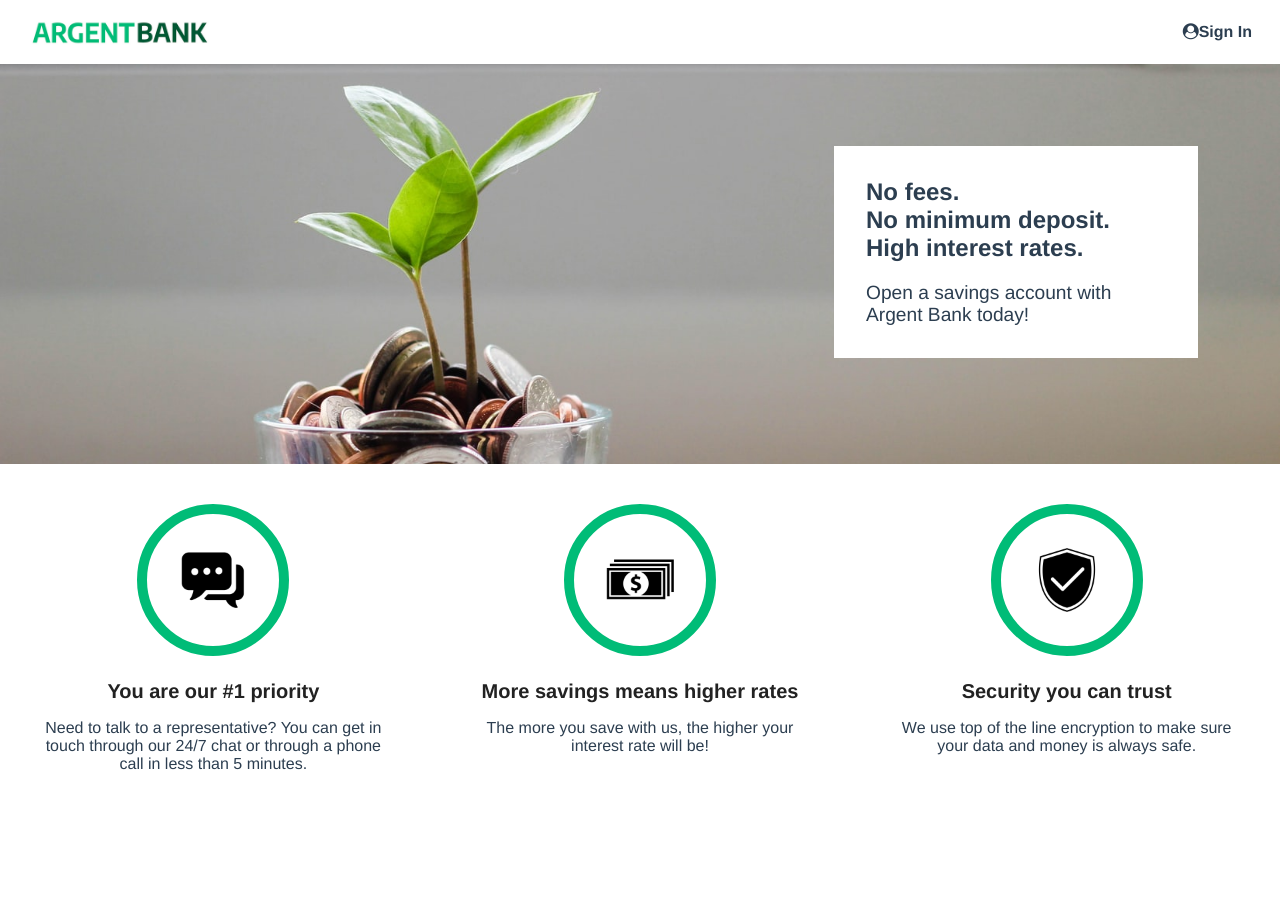
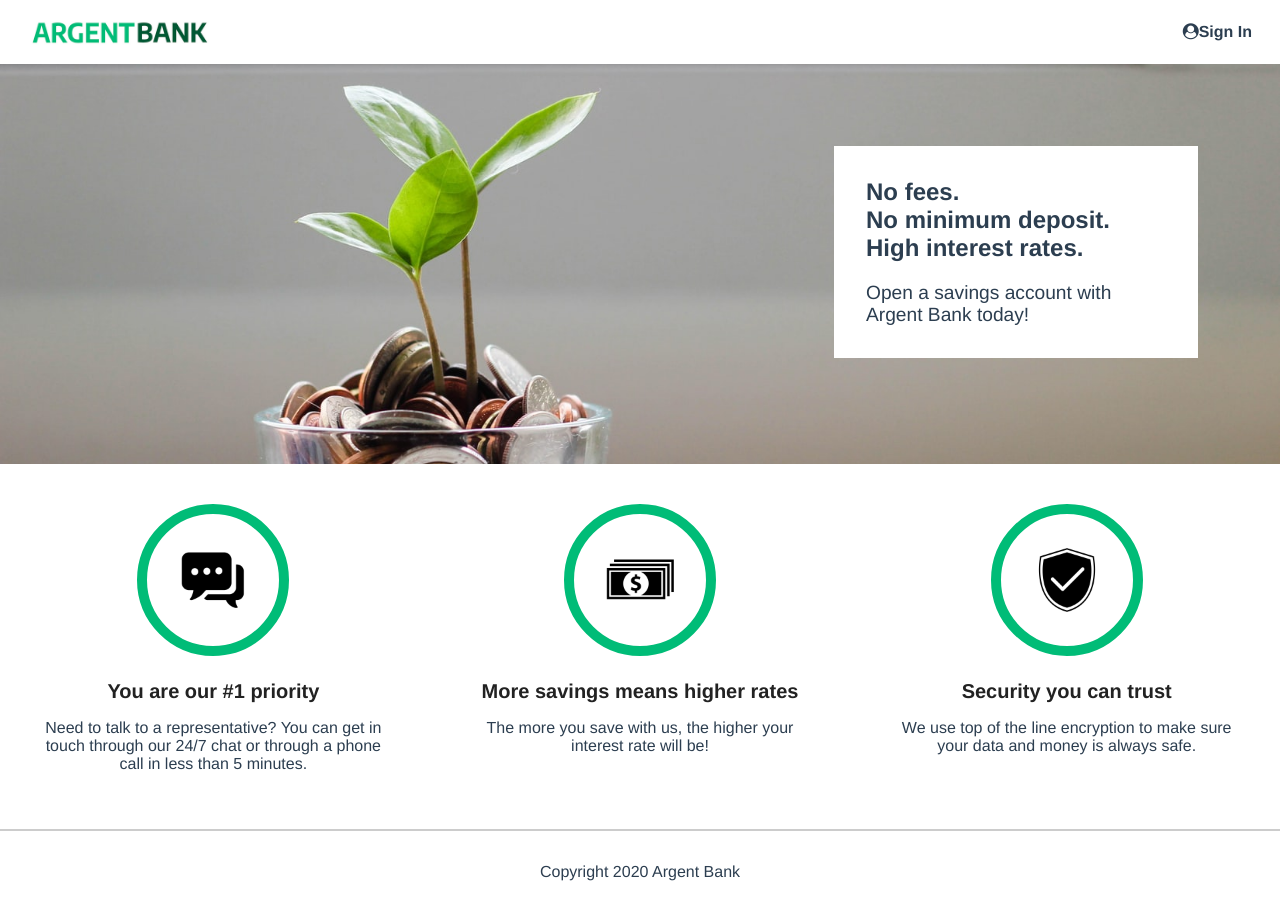
Before and after one commit to Keidaten/JeremyAlderweireldt_13_10112021, a React (Create React App) app: page / in a window 1280 px wide. Before the commit the page ends 829 px from the top, so only its background shows below. Built offline with nearby package versions, Linux system fonts and the light colour scheme.

Commit message:
component : Footer

```diff
--- a/src/App.js
+++ b/src/App.js
@@ -1,4 +1,8 @@
 import { BrowserRouter as Router, Routes, Route } from 'react-router-dom';
+
+//Components
+import Header from './components/Header';
+import Footer from './components/Footer';
 
 //Pages
 import HomePage from './pages/HomePage';
@@ -6,9 +10,11 @@
 function App() {
 	return (
 		<Router>
+			<Header />
 			<Routes>
 				<Route path="/" element={<HomePage />}></Route>
 			</Routes>
+			<Footer />
 		</Router>
 	);
 }
--- /dev/null
+++ b/src/components/Footer/index.jsx
@@ -0,0 +1,9 @@
+function Footer() {
+	return (
+		<footer className="footer">
+			<p className="footer-text">Copyright 2020 Argent Bank</p>
+		</footer>
+	);
+}
+
+export default Footer;
--- a/src/pages/HomePage/index.jsx
+++ b/src/pages/HomePage/index.jsx
@@ -1,6 +1,3 @@
-//Components
-import Header from '../../components/Header';
-
 //Assets
 import iconChat from '../../assets/icon-chat.png';
 import iconMoney from '../../assets/icon-money.png';
@@ -8,8 +5,6 @@
 
 function HomePage() {
 	return (
-		<>
-			<Header />
 		<main>
 			<div className="hero">
 				<section className="hero-content">
@@ -39,7 +34,6 @@
 				</div>
 			</section>
 		</main>
-		</>
 	);
 }
 
```
Lines whose indentation alone changed are shown as unchanged.
